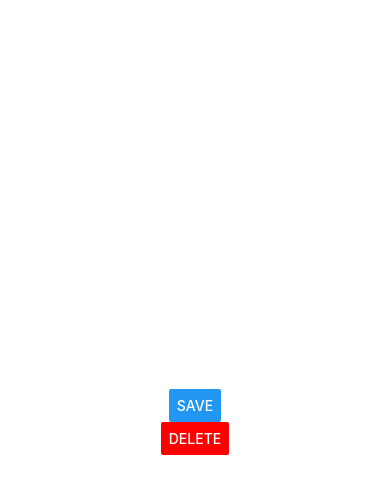
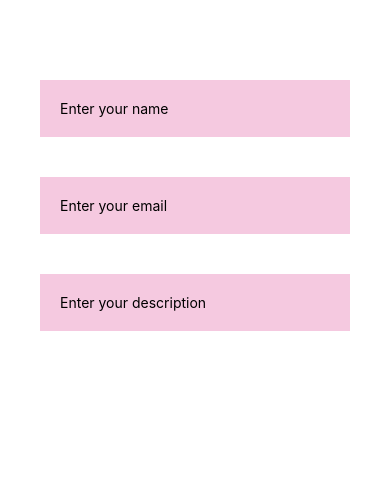
Before and after one commit to Ravindersharma83/NativeComponents, a React Native app: screen / in a window 390 px wide. Shown: the top 494 px of the page. Built offline with nearby package versions, Linux system fonts and the light colour scheme.

Commit message:
Dismiss Keyboard

```diff
--- a/App.tsx
+++ b/App.tsx
@@ -6,6 +6,7 @@ import MultiViewFlatList from './src/Components/MultiViewFlatList'
 import RefreshingFlatlist from './src/Components/RefreshingFlatlist'
 import FlatListLoadMore from './src/Components/FlatListLoadMore'
 import AlertComponent from './src/Components/AlertComponent'
+import DismissKeyboard from './src/Components/DismissKeyboard'
 
 const App = () => {
   return (
@@ -14,7 +15,8 @@ const App = () => {
       // <MultiViewFlatList/>
       // <RefreshingFlatlist/>
       // <FlatListLoadMore/>
-      <AlertComponent/>
+      // <AlertComponent/>
+      <DismissKeyboard/>
   )
 }
 
--- /dev/null
+++ b/src/Components/DismissKeyboard.js
@@ -0,0 +1,30 @@
+import { Keyboard, StyleSheet, Text, TextInput, TouchableWithoutFeedback, View } from 'react-native'
+import React from 'react'
+
+const DismissKeyboard = () => {
+  return (
+    <TouchableWithoutFeedback onPress={()=>Keyboard.dismiss()}>
+    <View style={styles.conatiner}>
+      <TextInput style={styles.input} placeholder='Enter your name'/>
+      <TextInput style={styles.input} placeholder='Enter your email'/>
+      <TextInput style={styles.input} placeholder='Enter your description'/>
+    </View>
+    </TouchableWithoutFeedback>
+  )
+}
+
+export default DismissKeyboard
+
+const styles = StyleSheet.create({
+    conatiner:{
+        marginTop:40,
+        padding:20,
+        backgroundColor:'#fff',
+        flex:1
+    },
+    input:{
+        backgroundColor:'#f5c9e0',
+        padding:20,
+        margin:20
+    }
+})
```
